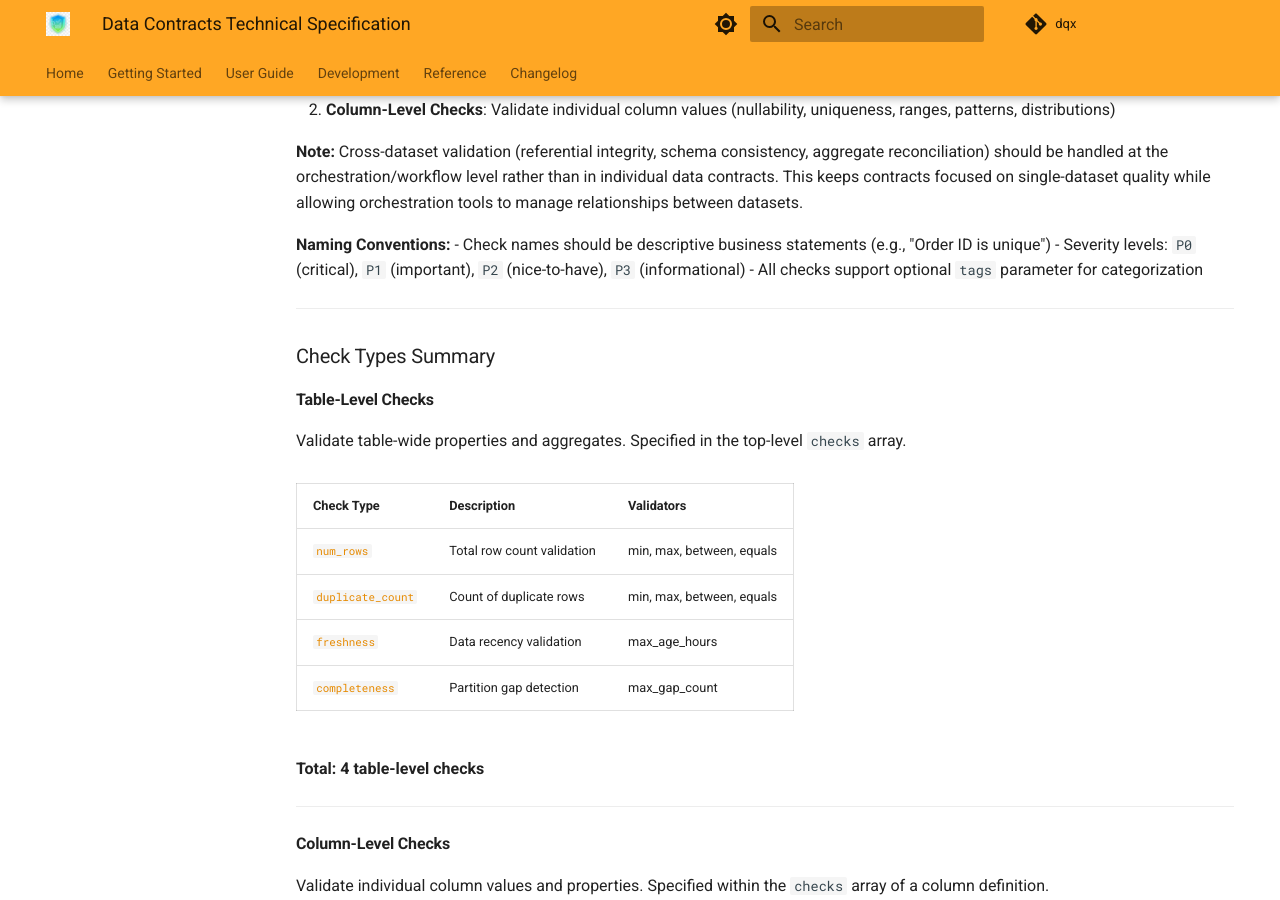
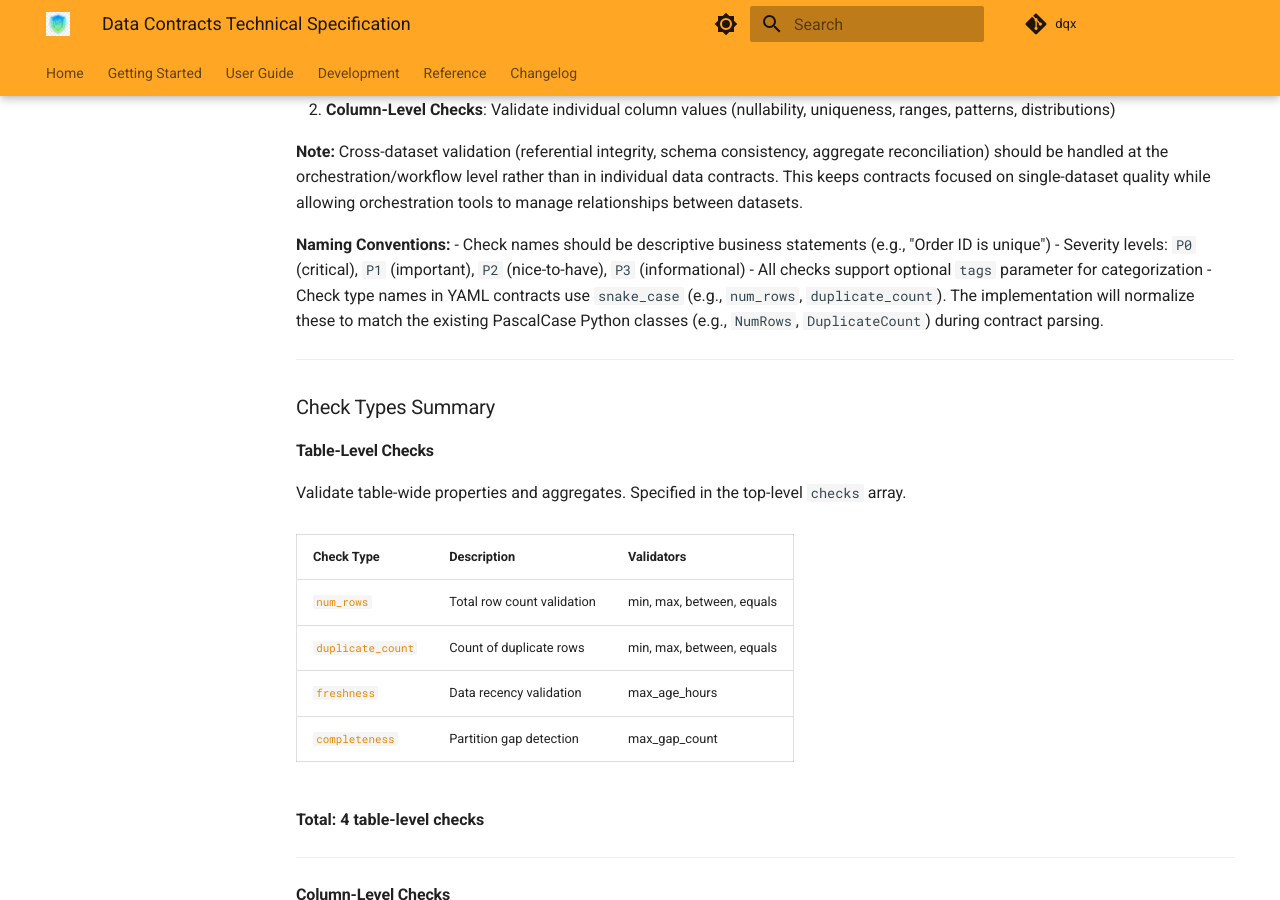
Before and after one commit to nampham2/dqx, an MkDocs documentation site: the page built from docs/design/data_contracts_technical_spec.md, in a window 1280 px wide and 900 px high, scrolled down 19527 px. Built offline with MkDocs 1.6.1 and Material for MkDocs 9.7.7, drawn with Linux system fonts in a browser that asks for light colours; comment, search, counter and statistics services are not loaded; some of the changed text lies outside the part shown.

Commit message:
fix(config): address CodeRabbit review feedback on PR #87
- Use provider/model ID format in opencode.jsonc global model field
- Remove SKIP=mypy guidance from dqx-quality.md agent
- Replace deprecated null_pct with null_count + metric: pct in spec
- Add language tag to fenced code block (MD040)
- Clarify snake_case YAML names map to PascalCase Python classes

````diff
--- a/docs/design/data_contracts_technical_spec.md
+++ b/docs/design/data_contracts_technical_spec.md
@@ -906,6 +906,7 @@
 - Check names should be descriptive business statements (e.g., "Order ID is unique")
 - Severity levels: `P0` (critical), `P1` (important), `P2` (nice-to-have), `P3` (informational)
 - All checks support optional `tags` parameter for categorization
+- Check type names in YAML contracts use `snake_case` (e.g., `num_rows`, `duplicate_count`). The implementation will normalize these to match the existing PascalCase Python classes (e.g., `NumRows`, `DuplicateCount`) during contract parsing.
 
 ---
 
@@ -988,7 +989,8 @@
 # Upper bound only (for "lower is better" checks)
 checks:
   - name: "Low null percentage"
-    type: null_pct
+    type: null_count
+    metric: pct
     max: 0.05  # 5% null percentage
     severity: P1
 
@@ -1002,7 +1004,7 @@
 ```
 
 **When to use which bound:**
-- **`max` for "lower is better"** - null_count, null_pct, variance, duplicate_count
+- **`max` for "lower is better"** - null_count (count or pct), variance, duplicate_count
 - **`min` for "higher is better"** - cardinality (for diversity)
 - **Both for stability** - num_rows, mean, sum, percentile
 
@@ -1056,7 +1058,7 @@
 **Error Handling:**
 
 When parameters conflict, validation will fail with a clear message:
-```
+```text
 ValidationError: Cannot use 'between' with 'min' or 'max'.
 Use 'between: [100, 1000]' OR 'min: 100, max: 1000', not both.
 ```
````
Also changed, not shown: .opencode/agents/dqx-quality.md (+1 -1 lines), 1 other file.
